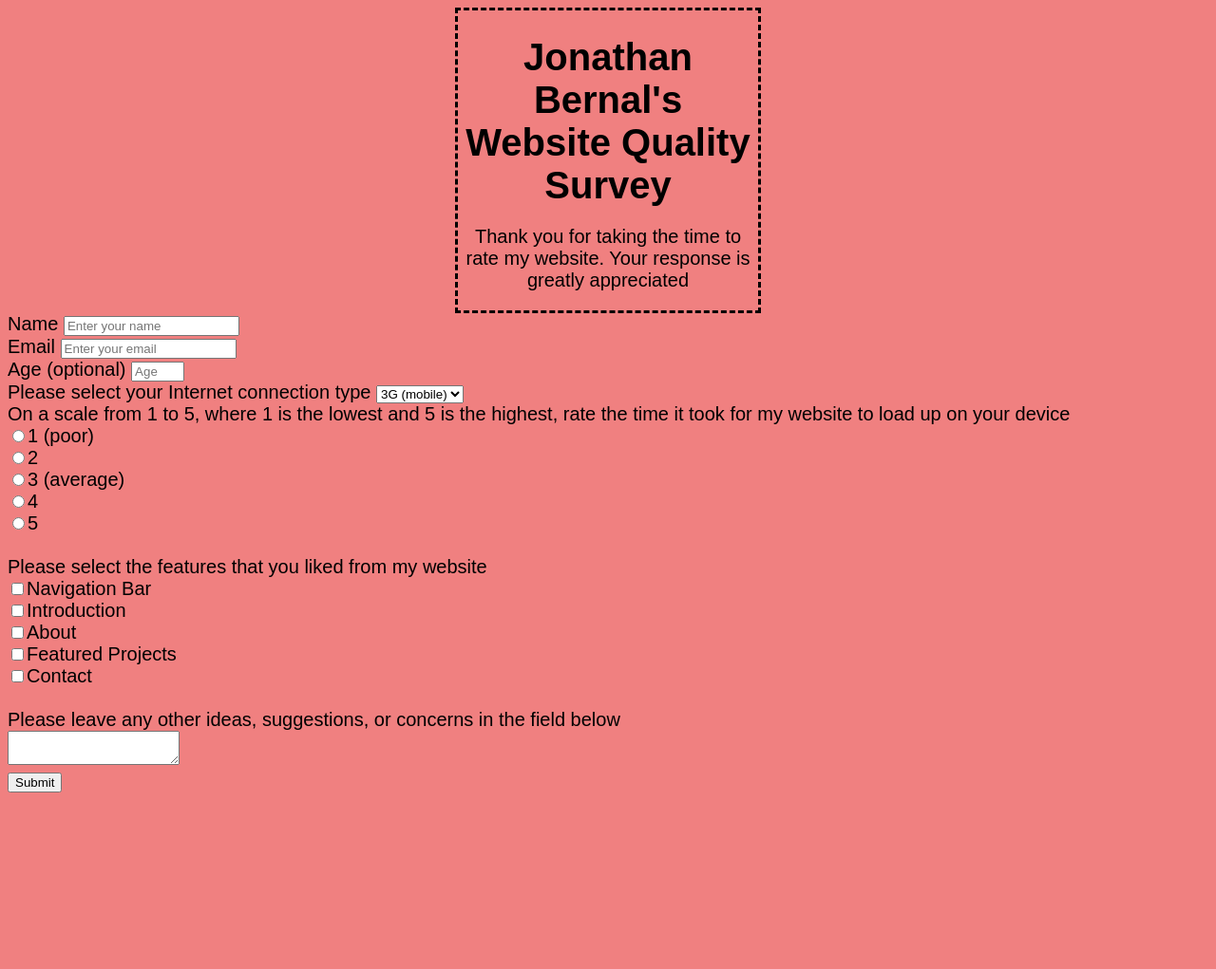
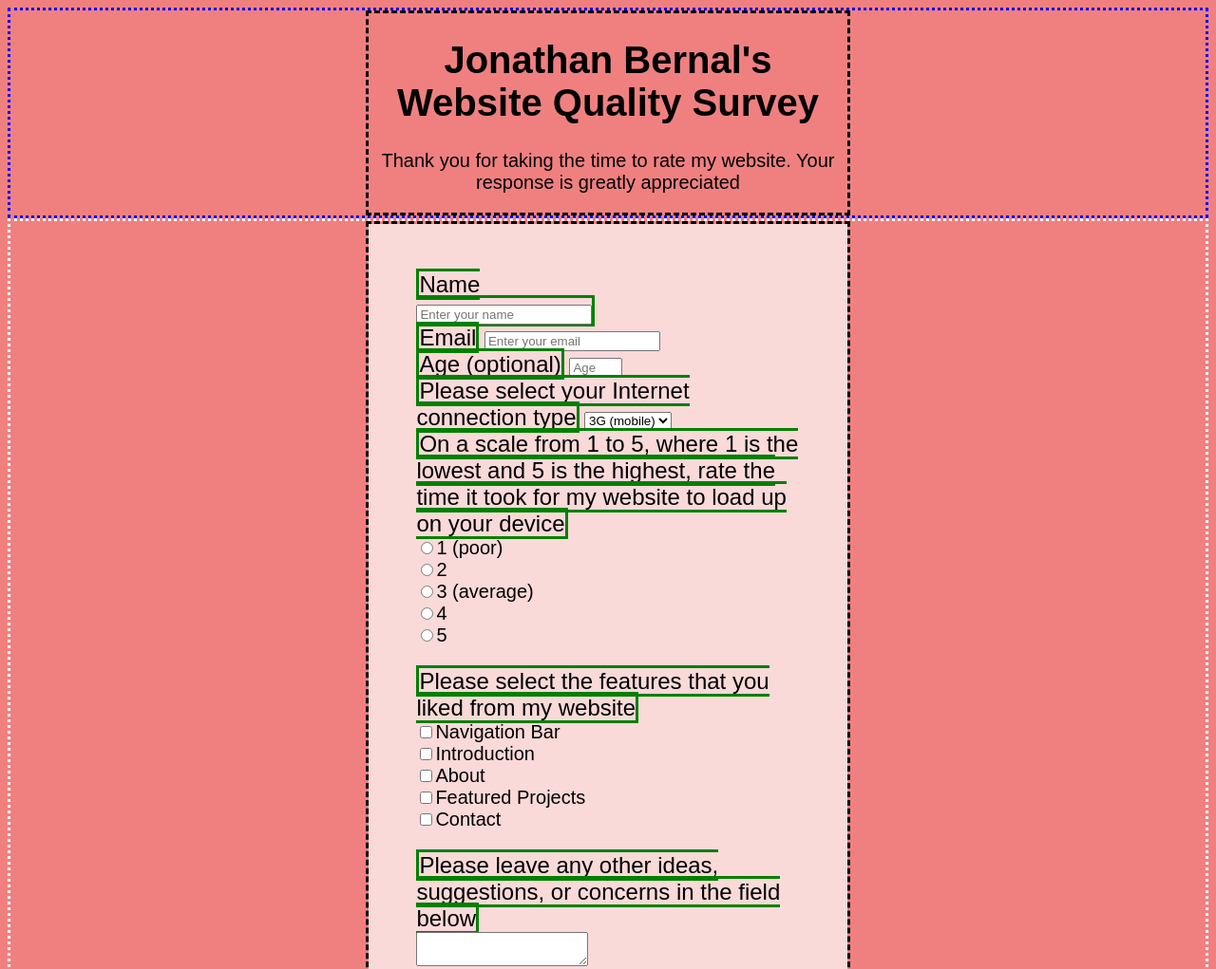
Before and after one commit to jonathanbernal/personal-website-survey-form, a plain HTML site: page index.html in a window 1280 px wide. Shown: the top 1021 px of the page at 95% size. Before the commit the page ends 843 px from the top, so only its background shows below. Drawn offline with Linux system fonts and the light colour scheme.

Commit message:
add containers for the header and body of the document

```diff
--- a/index.html
+++ b/index.html
@@ -15,9 +15,13 @@
         </header>
 
         <main>
+            <div class="container" id="surveycontainer">
                 <form id="survey-form">
-                <label id="name-label" for="name">Name</label>
+                    <label id="name-label" for="name">
+                        Name<br>
                         <input id="name" type="text" placeholder="Enter your name" required>
+                    </label>
+
                     <br>
 
                     <label id="email-label" for="email" >Email</label>
@@ -63,7 +67,10 @@
                     <br>
                     <input id="submit" type="submit">
                 </form>
+            </div>
         </main>
+
+
     </body>
 
 </html>
--- a/styles.css
+++ b/styles.css
@@ -6,11 +6,49 @@ body {
     --border-active: solid;
 }
 
+header {
+    margin: auto;
+    border-style: dotted;
+    border-color: blue;
+}
+
+header .container {
+    text-align: center;
+}
+
+h1 {
+    font-size: 40px;
+}
+
+p {
+    font-size: 20px;
+}
+
+main {
+    border-style: dotted;
+    border-color: white;
+}
+
 .container {
     margin: auto;
-    width: 50%;
+    width: 40%;
     border-style: dashed;
-  }
+    text-align: left;
+}
+
+#surveycontainer {
+
+}
+
+form {
+    padding: 2.5em;
+    background-color: rgba(255, 255, 255, 0.7);
+}
+
+label {
+    font-size: 24px;
+    border: solid green;
+}
 
  #form-background{
     background-color: lightcyan;
@@ -19,18 +57,3 @@ body {
     width: 50%;
     z-index: 0;
   }
-
-  h1 {
-      font-size: 40px;
-      margin-bottom: 0px;
-  }
-
-  p {
-      font-size: 20px;
-  }
-
-  header {
-    margin: auto;
-    width: 50%;
-    text-align: center;
-  }
```
Lines whose indentation alone changed are shown as unchanged.
